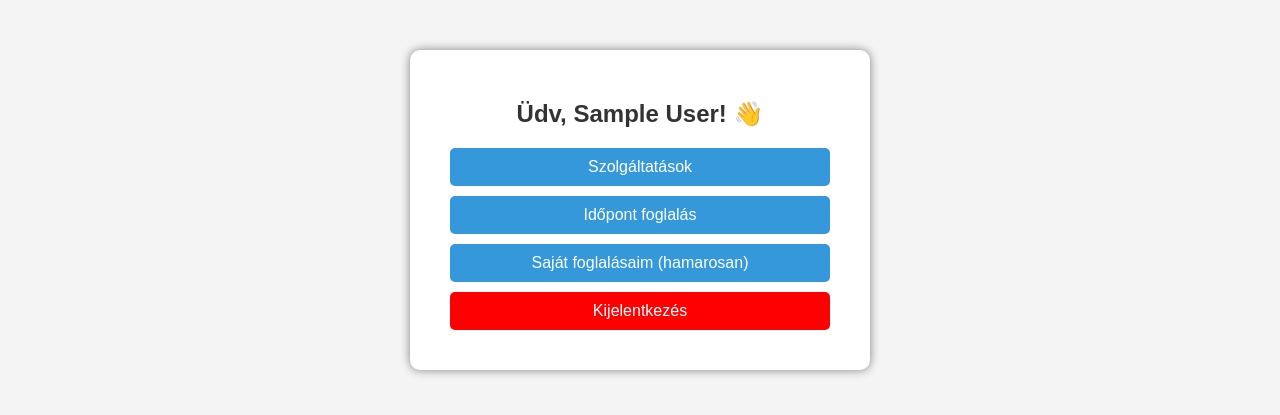
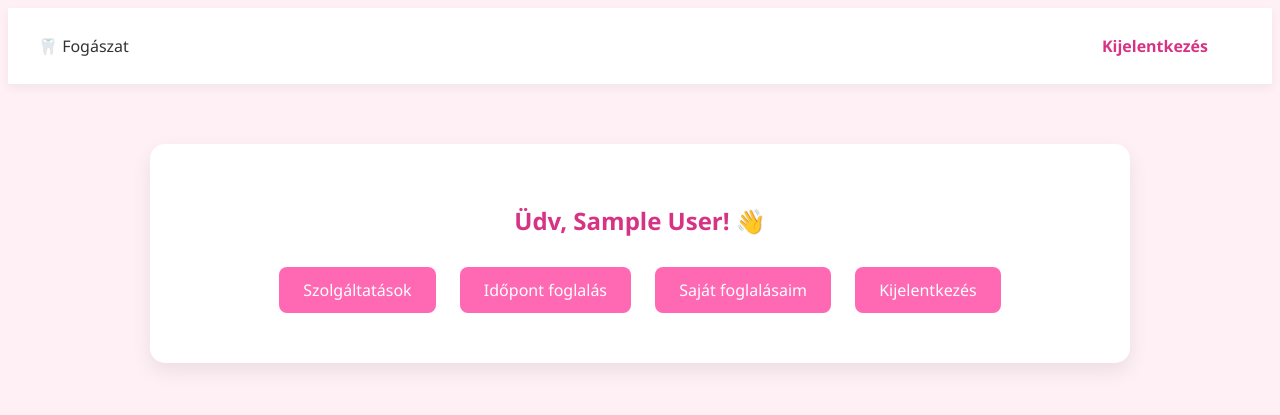
Before and after one commit to Wortex778/fogaszat-idopontfoglalo, a PHP site: page /dashboard.php in a window 1280 px wide. Shown: the top 415 px of the page. Run offline with PHP 8.4, Linux system fonts and the light colour scheme; the visitor is signed in with stand-in values (Sample User, id 1).

Commit message:
Add files via upload

```diff
--- a/dashboard.php
+++ b/dashboard.php
@@ -6,68 +6,28 @@ if (!isset($_SESSION["user_id"])) {
     exit();
 }
 ?>
-
 <!DOCTYPE html>
 <html>
 <head>
     <title>Dashboard</title>
-
-    <style>
-        body {
-            font-family: Arial;
-            background-color: #f4f4f4;
-            text-align: center;
-        }
-
-        .container {
-            background: white;
-            padding: 30px;
-            margin: 50px auto;
-            width: 400px;
-            border-radius: 10px;
-            box-shadow: 0 0 10px gray;
-        }
-
-        h2 {
-            color: #333;
-        }
-
-        .btn {
-            display: block;
-            margin: 10px;
-            padding: 10px;
-            background: #3498db;
-            color: white;
-            text-decoration: none;
-            border-radius: 5px;
-        }
-
-        .btn:hover {
-            background: #2980b9;
-        }
-
-        .logout {
-            background: red;
-        }
-
-        .logout:hover {
-            background: darkred;
-        }
-    </style>
-
+    <link rel="stylesheet" href="style.css">
 </head>
 <body>
 
+<nav class="navbar">
+    <span>🦷 Fogászat</span>
+    <div>
+        <a href="logout.php">Kijelentkezés</a>
+    </div>
+</nav>
+
 <div class="container">
-
     <h2>Üdv, <?php echo $_SESSION["user_name"]; ?>! 👋</h2>
 
-    <a class="btn" href="services.php">Szolgáltatások</a>
-    <a class="btn" href="book.php">Időpont foglalás</a>
-    <a class="btn" href="#">Saját foglalásaim (hamarosan)</a>
-
-    <a class="btn logout" href="logout.php">Kijelentkezés</a>
-
+    <a href="services.php">Szolgáltatások</a>
+    <a href="book.php">Időpont foglalás</a>
+    <a href="my_appointments.php">Saját foglalásaim</a>
+    <a href="logout.php">Kijelentkezés</a>
 </div>
 
 </body>
--- /dev/null
+++ b/style.css
@@ -0,0 +1,129 @@
+{
+    margin: 0;
+    padding: 0;
+    box-sizing: border-box;
+}
+
+body {
+    font-family: 'Segoe UI', Tahoma, Geneva, Verdana, sans-serif;
+    background-color: #fff0f6;
+    color: #333;
+}
+
+.container {
+    width: 100%;
+    max-width: 900px;
+    margin: 60px auto;
+    background: white;
+    padding: 40px;
+    border-radius: 15px;
+    box-shadow: 0 8px 20px rgba(0,0,0,0.08);
+    text-align: center;
+}
+
+h1, h2, h3 {
+    color: #d63384;
+    margin-bottom: 20px;
+}
+
+a, button {
+    display: inline-block;
+    padding: 12px 24px;
+    margin: 10px;
+    background-color: #ff69b4;
+    color: white;
+    text-decoration: none;
+    border: none;
+    border-radius: 8px;
+    font-size: 16px;
+    cursor: pointer;
+    transition: 0.2s ease;
+}
+
+a:hover, button:hover {
+    background-color: #d63384;
+}
+
+input, select {
+    width: 100%;
+    padding: 12px;
+    margin: 10px 0;
+    border-radius: 8px;
+    border: 1px solid #ffc0cb;
+    font-size: 15px;
+}
+
+input:focus, select:focus {
+    outline: none;
+    border-color: #ff69b4;
+    box-shadow: 0 0 5px rgba(255,105,180,0.3);
+}
+
+table {
+    width: 100%;
+    border-collapse: collapse;
+    margin-top: 20px;
+}
+
+th {
+    background-color: #ff69b4;
+    color: white;
+    padding: 12px;
+}
+
+td {
+    padding: 12px;
+    border-bottom: 1px solid #ffe0ec;
+}
+
+tr:hover {
+    background-color: #fff5fa;
+}
+
+.navbar {
+    background-color: white;
+    padding: 15px 30px;
+    box-shadow: 0 4px 10px rgba(0,0,0,0.05);
+    display: flex;
+    justify-content: space-between;
+    align-items: center;
+}
+
+.navbar a {
+    background: none;
+    color: #d63384;
+    margin: 0 10px;
+    font-weight: bold;
+}
+
+.navbar a:hover {
+    color: #ff69b4;
+}
+
+form {
+    margin-top: 20px;
+}
+
+label {
+    display: block;
+    text-align: left;
+    font-weight: bold;
+    margin-top: 10px;
+    color: #d63384;
+}
+
+.success {
+    background-color: #ffe6f0;
+    color: #d63384;
+    padding: 12px;
+    border-radius: 8px;
+    margin-bottom: 15px;
+}
+
+.error {
+    background-color: #ffd6d6;
+    color: #b30000;
+    padding: 12px;
+    border-radius: 8px;
+    margin-bottom: 15px;
+}
```
Also changed, not shown: book.php (+34 -8 lines), index.php (+4 -29 lines), login.php (+19 -14 lines), my_appointments.php (+44 -14 lines), register.php (+25 -13 lines), services.php (+36 -9 lines).
